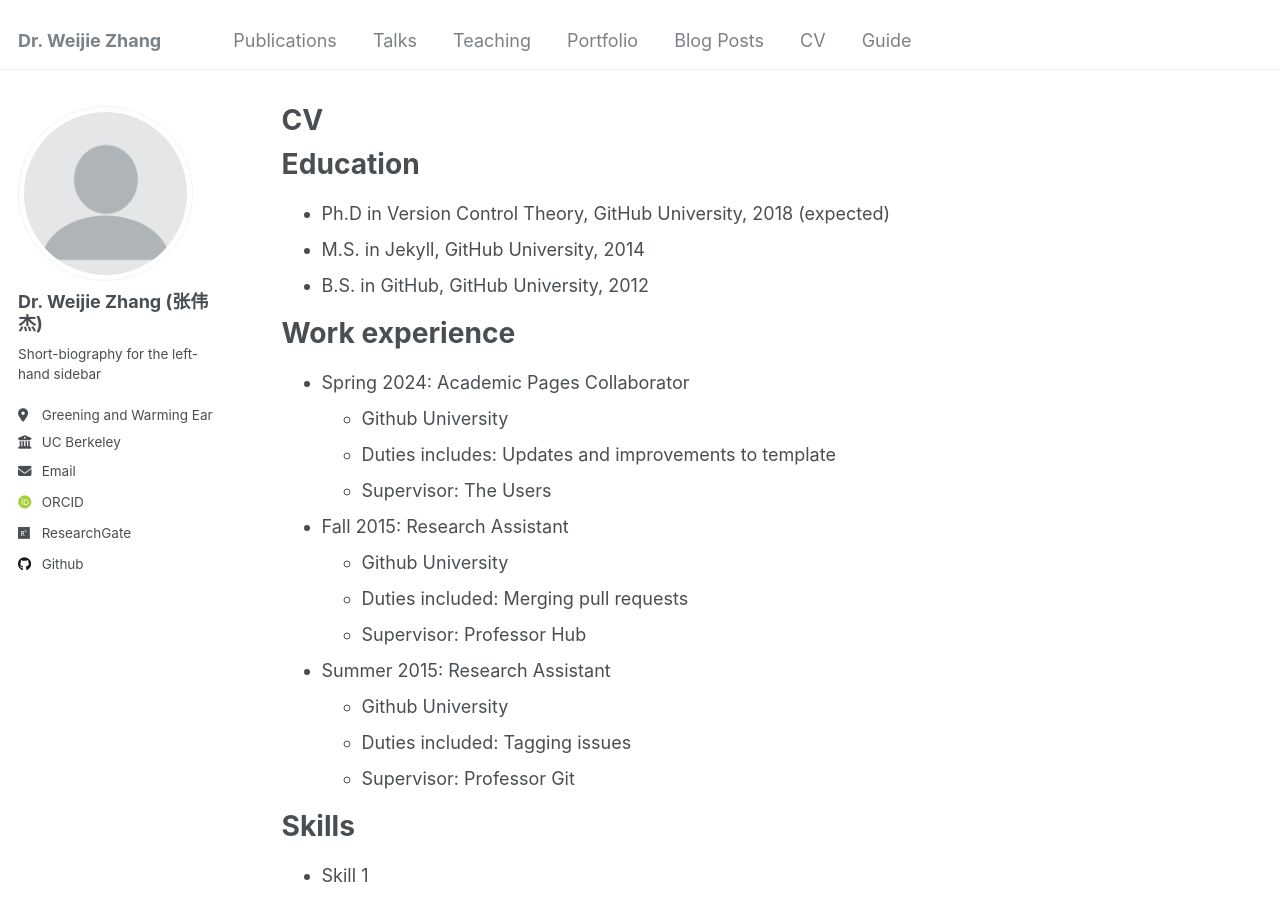
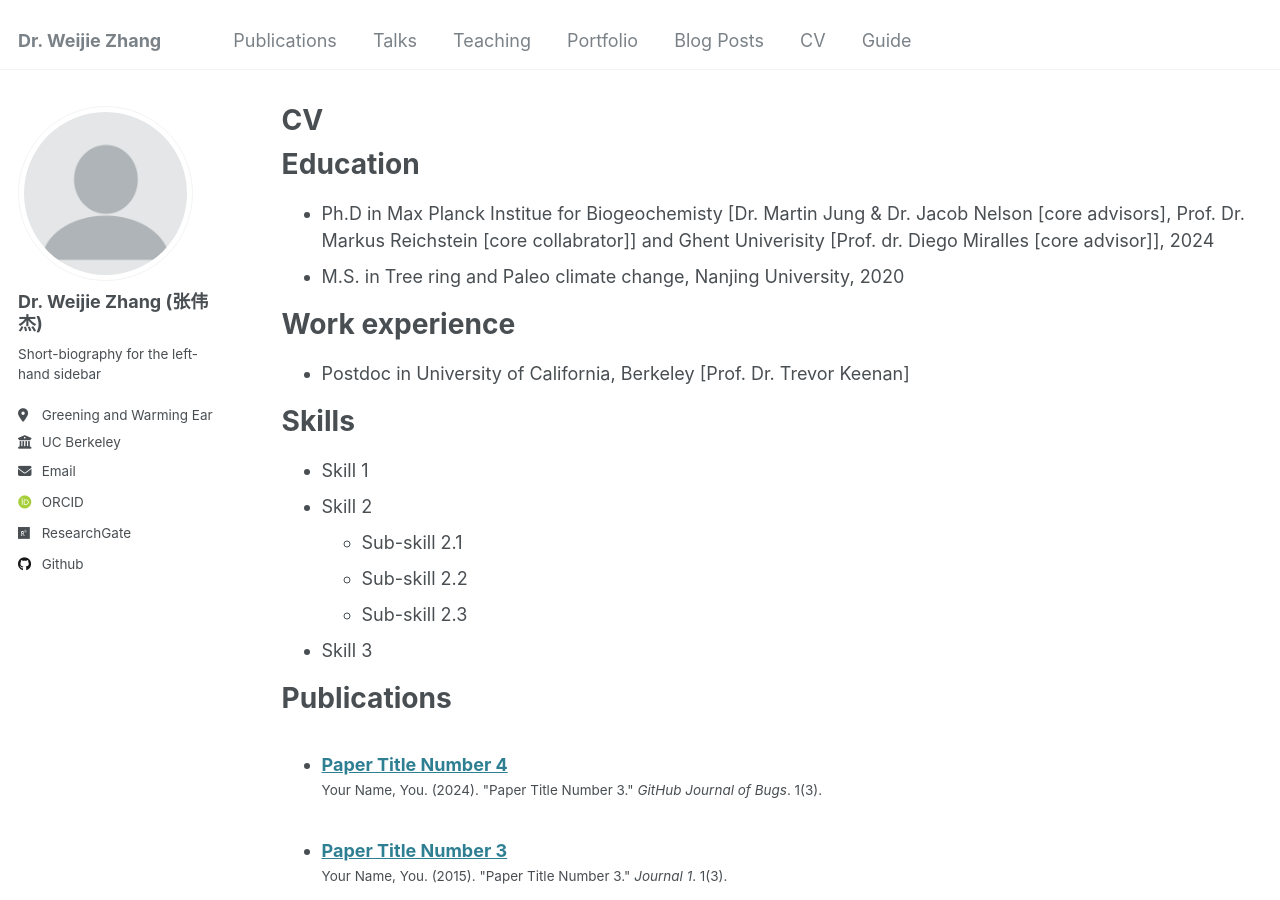
Before and after one commit to WJ714/WJ714.github.io, a Jekyll site: the page built from _pages/cv.md, in a window 1280 px wide and 900 px high. Built offline with Jekyll 4.4.1, drawn with Linux system fonts in a browser that asks for light colours; some web fonts are replaced.

Commit message:
Update cv.md

```diff
--- a/_pages/cv.md
+++ b/_pages/cv.md
@@ -11,26 +11,12 @@
 
 Education
 ======
-* Ph.D in Version Control Theory, GitHub University, 2018 (expected)
-* M.S. in Jekyll, GitHub University, 2014
-* B.S. in GitHub, GitHub University, 2012
+* Ph.D in Max Planck Institue for Biogeochemisty [Dr. Martin Jung & Dr. Jacob Nelson [core advisors], Prof. Dr. Markus Reichstein [core collabrator]] and Ghent Univerisity [Prof. dr. Diego Miralles [core advisor]], 2024
+* M.S. in Tree ring and Paleo climate change, Nanjing University, 2020
 
 Work experience
 ======
-* Spring 2024: Academic Pages Collaborator
-  * Github University
-  * Duties includes: Updates and improvements to template
-  * Supervisor: The Users
-
-* Fall 2015: Research Assistant
-  * Github University
-  * Duties included: Merging pull requests
-  * Supervisor: Professor Hub
-
-* Summer 2015: Research Assistant
-  * Github University
-  * Duties included: Tagging issues
-  * Supervisor: Professor Git
+* Postdoc in University of California, Berkeley [Prof. Dr. Trevor Keenan]
 
 Skills
 ======
```
